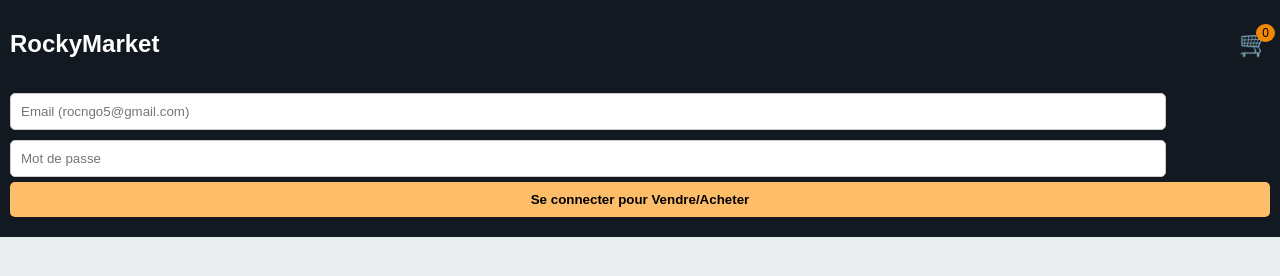
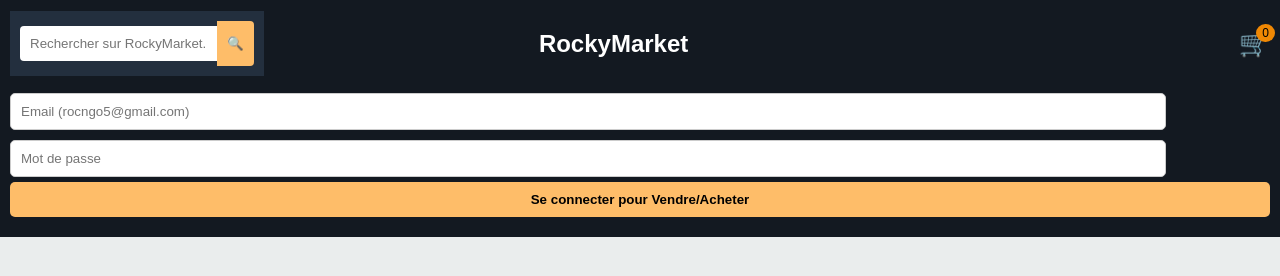
Before and after one commit to Rocky3239/RockyMarket-, a plain HTML site: page index.html in a window 1280 px wide. Both pictures are taken after a click on the button "Entrez". Drawn offline with Linux system fonts and the light colour scheme.

Commit message:
Affichage barre recherche et lien bouton

```diff
--- a/index.html
+++ b/index.html
@@ -54,6 +54,15 @@
 <div id="main-content" class="hidden">
     <header>
         <div class="top-bar">
+<div class="search-bar" style="padding: 10px; background: #232f3e; display: flex;">
+    <input type="text" placeholder="Rechercher sur RockyMarket..."
+           style="flex: 1; padding: 10px; border-radius: 4px 0 0 4px; border: none;">
+    <button onclick="rechercherArticle()"
+            style="padding: 10px; background: #febd69; border: none; border-radius: 0 4px 4px 0;">
+        🔍
+    </button>
+</div>
+
             <h2 onclick="location.reload()">RockyMarket</h2>
             <div id="user-info" style="font-size: 12px;"></div>
             <div class="cart-icon" onclick="ouvrirPanier()">
```
